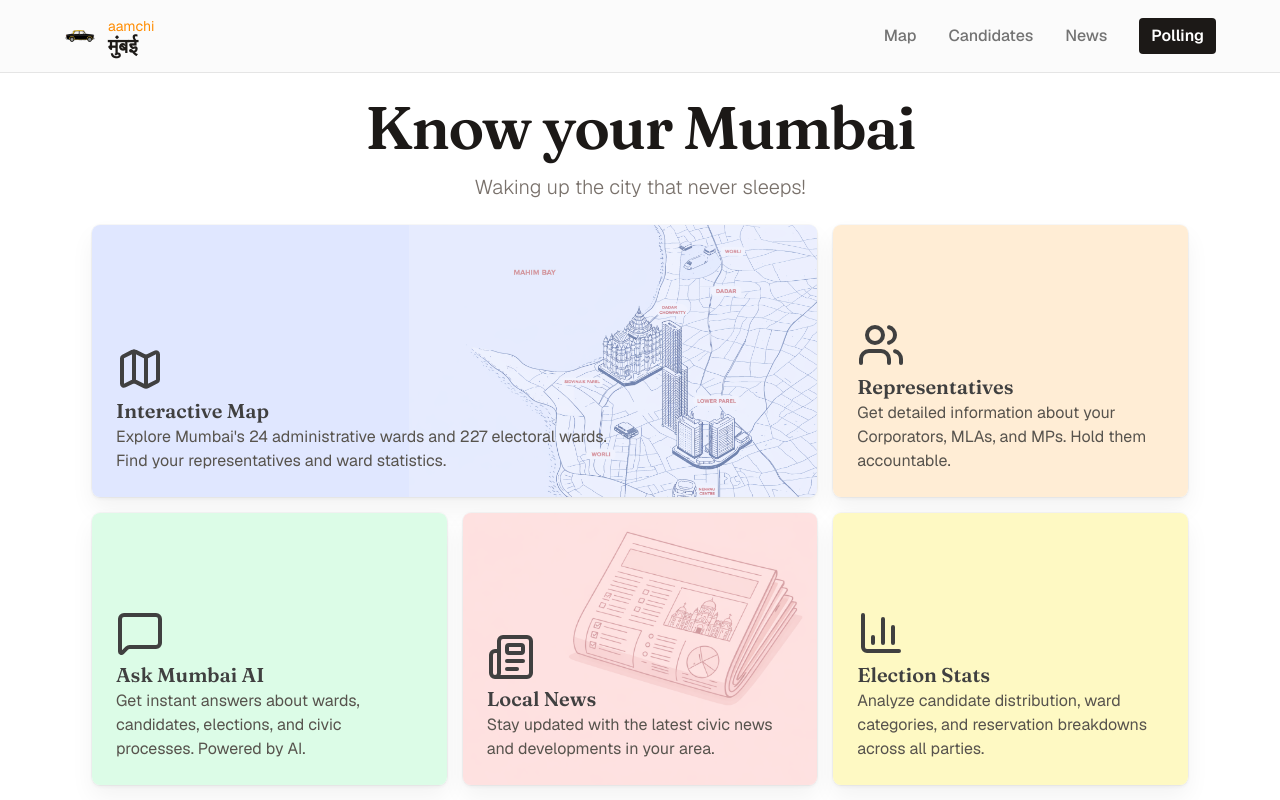
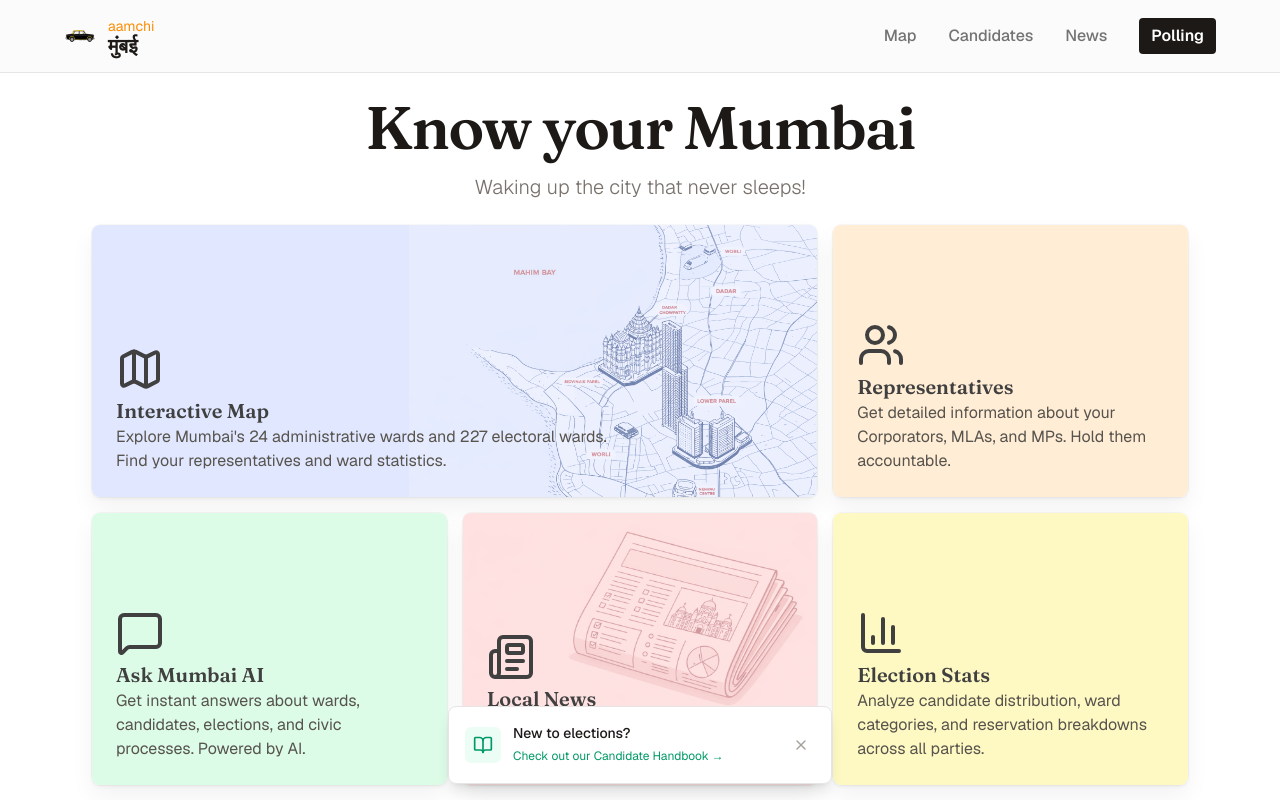
Before and after one commit to shetty-ansh/mumbai-civictracker, a Next.js app: page /home in a window 1280 px wide. Shown: the top 800 px of the page. Built offline with nearby package versions, Linux system fonts and the light colour scheme; no server answers.

Commit message:
Quick handbook note

```diff
--- a/app/home/page.tsx
+++ b/app/home/page.tsx
@@ -1,10 +1,12 @@
 "use client";
 
+import { useState } from "react";
 import { BentoGrid, BentoCard } from "@/components/ui/bento-grid";
 import { Navbar } from "@/components/ui/navbar";
-import { Map, Users, MessageSquare, Newspaper, BarChart3 } from "lucide-react";
+import { Map, Users, MessageSquare, Newspaper, BarChart3, BookOpen, X } from "lucide-react";
 
 export default function HomePage() {
+    const [showHandbookToast, setShowHandbookToast] = useState(true);
     const features = [
         {
             Icon: Map,
@@ -128,6 +130,35 @@ export default function HomePage() {
                     Open data for civic transparency • <a href="/sources" className="hover:text-stone-800 underline underline-offset-4">Sources</a>
                 </p>
             </footer>
+
+            {/* Handbook Toast */}
+            {showHandbookToast && (
+                <div className="fixed bottom-4 left-1/2 -translate-x-1/2 z-50 max-w-sm w-[calc(100%-2rem)] animate-in slide-in-from-bottom-4 fade-in duration-300">
+                    <div className="bg-white border border-stone-200 rounded-xl shadow-lg p-4 flex items-center gap-3">
+                        <div className="p-2 bg-emerald-50 rounded-lg flex-shrink-0">
+                            <BookOpen className="w-5 h-5 text-emerald-600" />
+                        </div>
+                        <div className="flex-1 min-w-0">
+                            <p className="text-sm font-medium text-stone-900">New to elections?</p>
+                            <a
+                                href="https://drive.google.com/file/d/1yWBvO8YkspZcZMjWRMc1hUc4FREfCG77/view?usp=drivesdk"
+                                target="_blank"
+                                rel="noopener noreferrer"
+                                className="text-xs text-emerald-600 hover:text-emerald-700 hover:underline"
+                            >
+                                Check out our Candidate Handbook →
+                            </a>
+                        </div>
+                        <button
+                            onClick={() => setShowHandbookToast(false)}
+                            className="p-1.5 hover:bg-stone-100 rounded-lg transition-colors flex-shrink-0"
+                            aria-label="Dismiss"
+                        >
+                            <X className="w-4 h-4 text-stone-400" />
+                        </button>
+                    </div>
+                </div>
+            )}
         </div>
     );
 }
```
